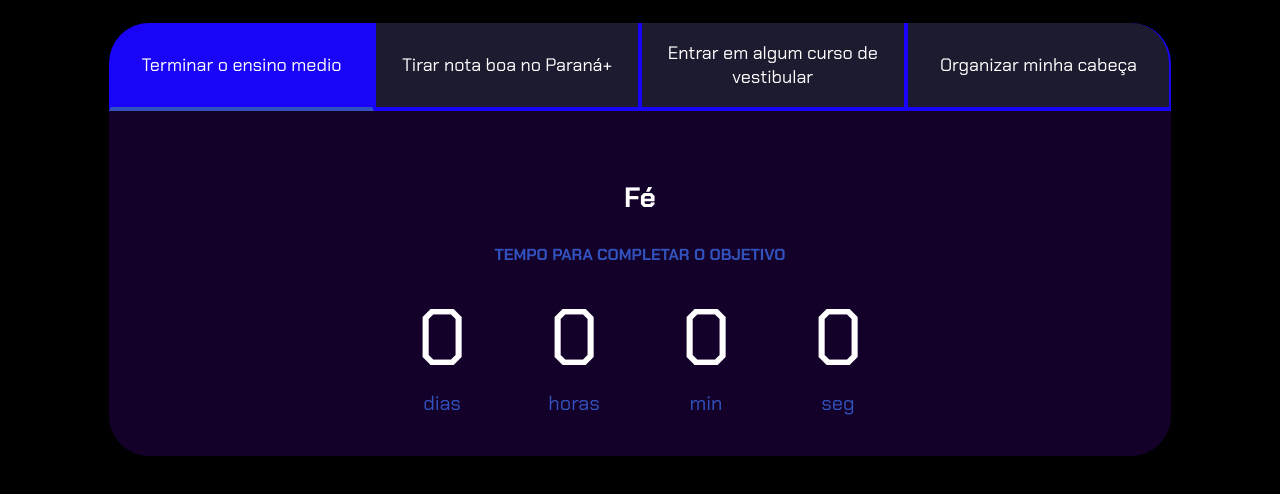
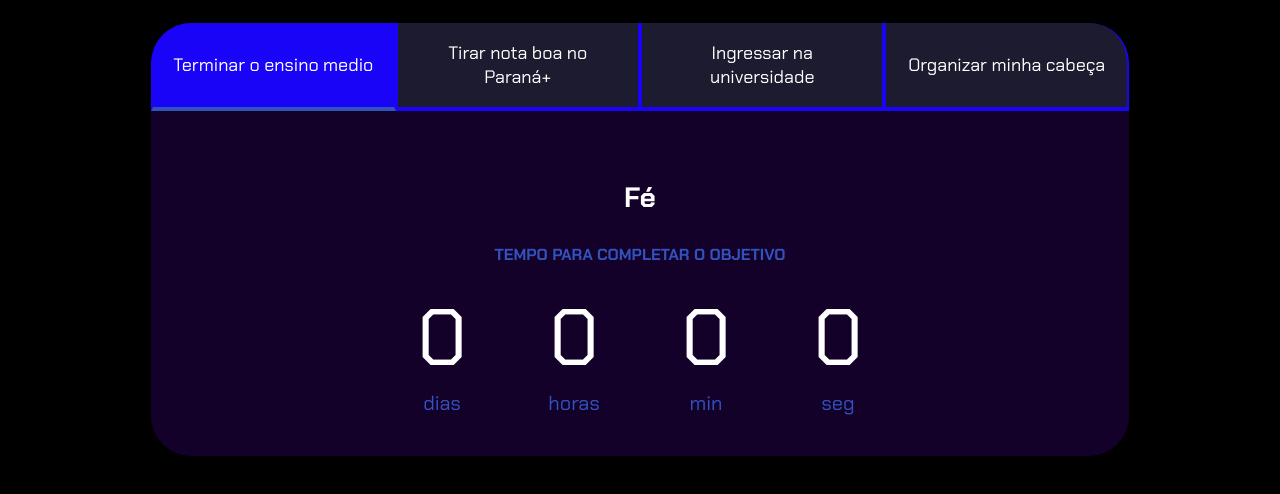
Before and after one commit to ViniciusLemes1/projeto-de-vida, a plain HTML site: page index.html in a window 1280 px wide. Shown: the part 80-574 px from the top of the page. Drawn offline with Linux system fonts and the light colour scheme.

Commit message:
Add files via upload

```diff
--- a/index.html
+++ b/index.html
@@ -15,7 +15,7 @@
             <div class="botoes">
                 <button class="botao ativo">Terminar o ensino medio</button>
                 <button class="botao">Tirar nota boa no Paraná+</button>
-                <button class="botao">Entrar em algum curso de vestibular</button>
+                <button class="botao">Ingressar na universidade</button>
                 <button class="botao">Organizar minha cabeça</button>
             </div>
             <div class="abas-textos">
```
